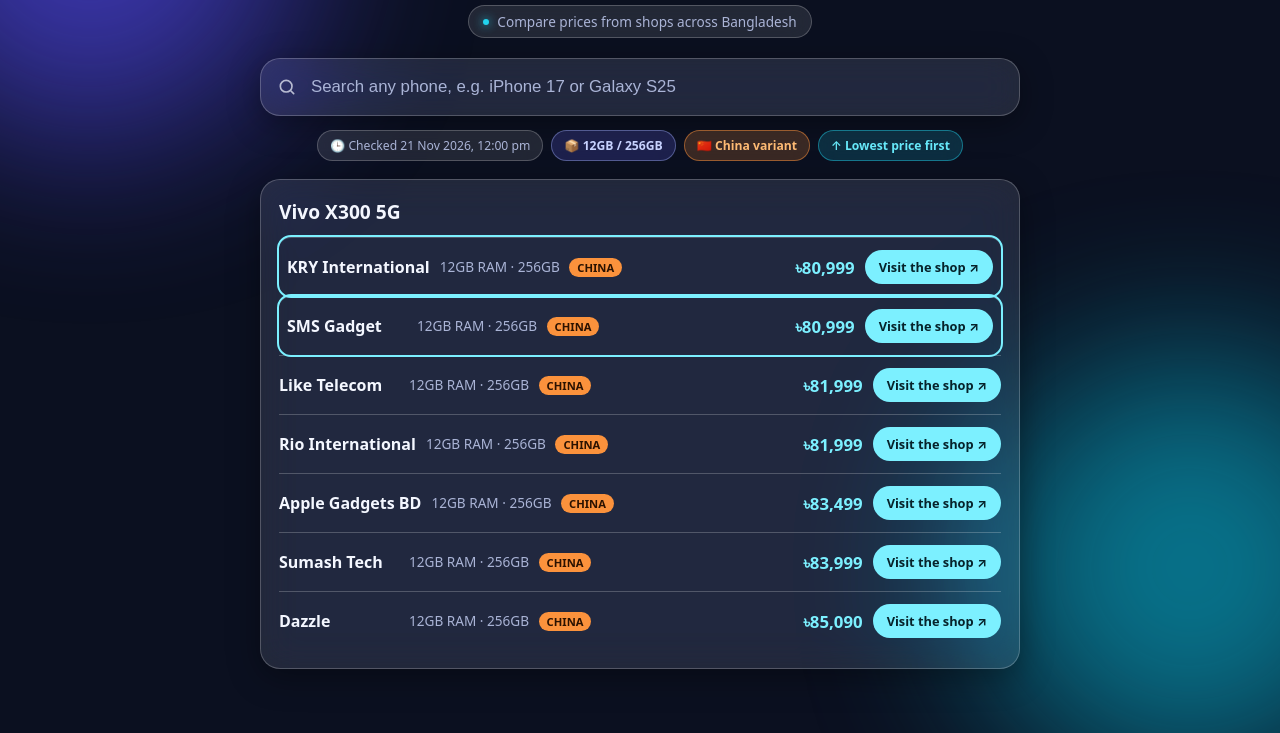
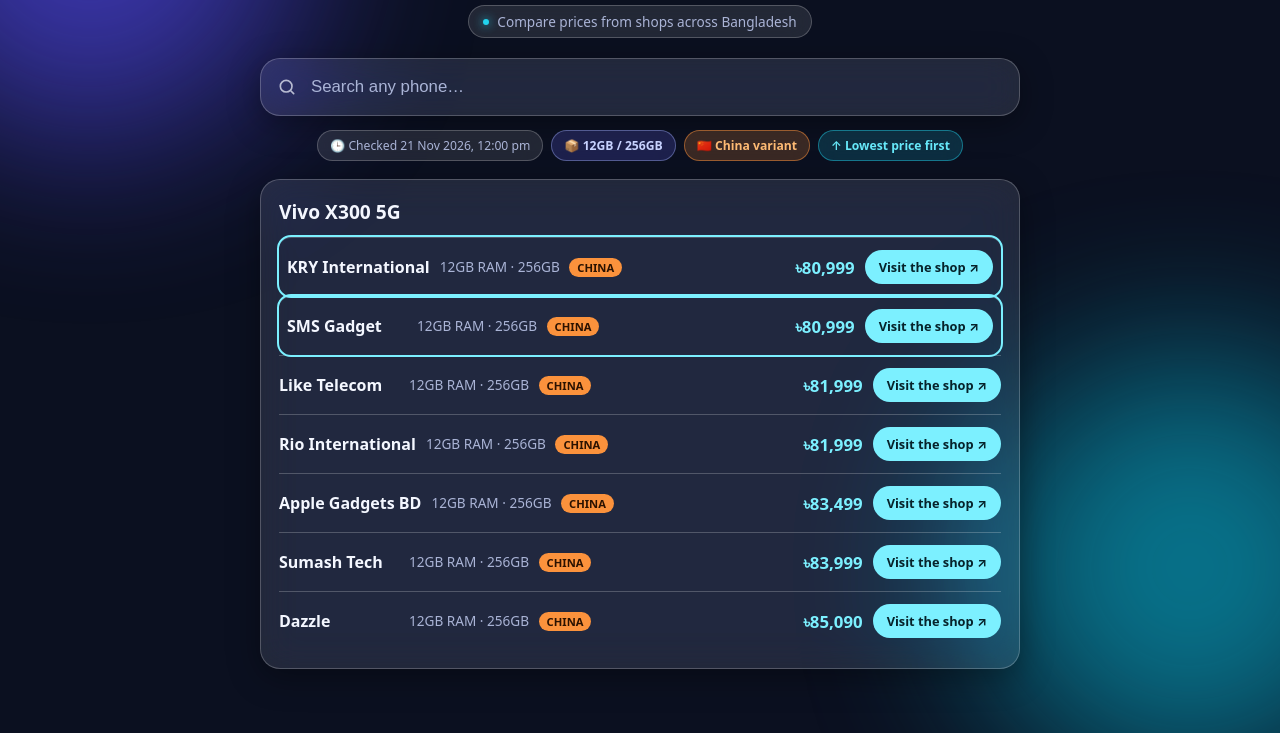
Before and after one commit to Muftain1610/bd-phone-price-finder, a plain HTML site: page index.html in a window 1280 px wide. Shown: the part 163-896 px from the top of the page. Drawn offline with Linux system fonts and the light colour scheme.

Commit message:
Add files via upload

```diff
--- a/index.html
+++ b/index.html
@@ -102,7 +102,7 @@ h1{font-size:clamp(1.7rem,6vw,2.3rem);font-weight:800;letter-spacing:-.02em;line
 </header>
 <div class="glass search">
  <svg width="20" height="20" viewBox="0 0 24 24" fill="none" stroke="currentColor" stroke-width="2" stroke-linecap="round"><circle cx="11" cy="11" r="7"/><path d="m20 20-3.5-3.5"/></svg>
- <input id="q" type="search" placeholder="Search any phone, e.g. iPhone 17 or Galaxy S25" autocomplete="off">
+ <input id="q" type="search" placeholder="Search any phone…" autocomplete="off">
 </div>
 <div class="chips" id="status"></div>
 <div id="results"></div>
```
